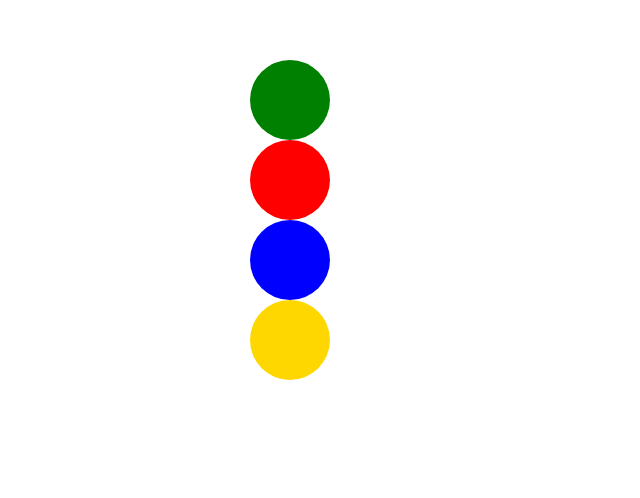
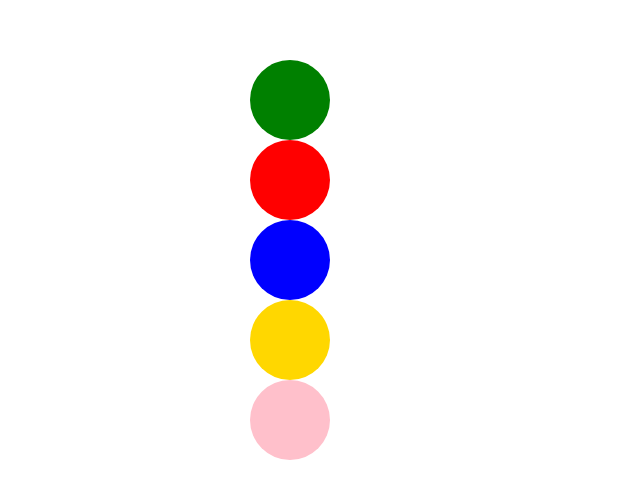
Before and after one commit to dgarcia1724/delete-github-practice-2, a plain HTML site: page index.html in a window 1280 px wide. Shown: the part 190-688 px from the top of the page, without its empty margins (0-640 px from the left). Drawn offline with Linux system fonts and the light colour scheme.

Commit message:
pink circle

```diff
--- a/index.html
+++ b/index.html
@@ -12,5 +12,6 @@
     <div class="redCircle"></div>
     <div class="blueCircle"></div>
     <div class="goldCircle"></div>
+    <div class="pinkCircle"></div>
   </body>
 </html>
--- a/style.css
+++ b/style.css
@@ -35,3 +35,9 @@ body {
   background-color: gold;
   border-radius: 50px;
 }
+.pinkCircle {
+  height: 80px;
+  width: 80px;
+  background-color: pink;
+  border-radius: 50px;
+}
```
